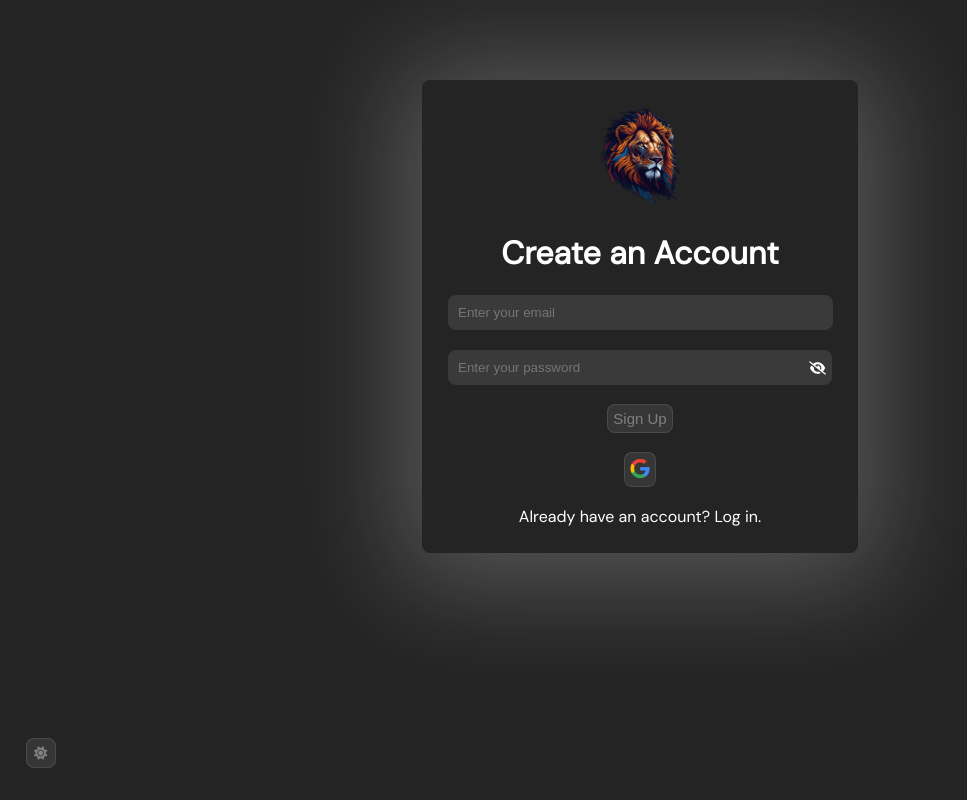
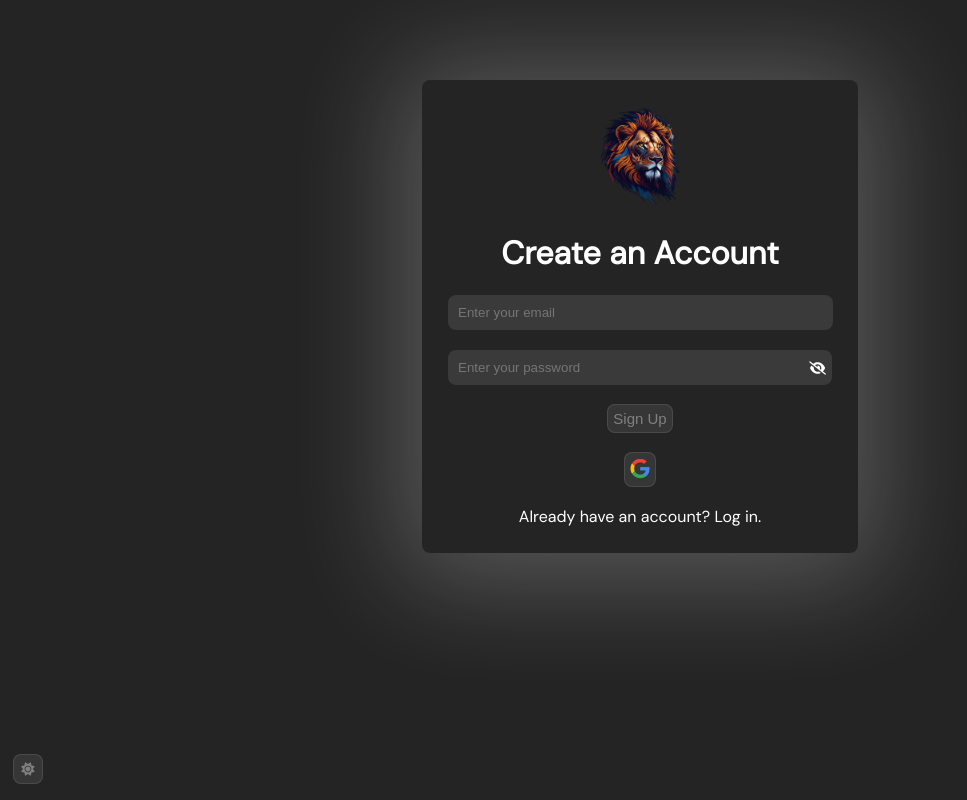
Before and after one commit to DaviesOwonibi/Prison-Network, a React (Vite) app: page / in a window 1280 px wide. Shown: the whole page, without its empty margins (0-967 px from the left). Built offline with nearby package versions, Linux system fonts and the light colour scheme; no server answers.

Commit message:
fixed theme btn css

```diff
--- a/src/components/AuthDetails.tsx
+++ b/src/components/AuthDetails.tsx
@@ -62,7 +62,7 @@ const AuthDetails = () => {
 	};
 
 	return (
-		<div className="cont">
+		<div>
 			{authUser ? (
 				<ChatApp
 					profilePicture={photoPicURL}
@@ -70,6 +70,7 @@ const AuthDetails = () => {
 					email={userEmail}
 				/>
 			) : (
+				<div className="cont">
 					<div className="authentication">
 						{hidden ? (
 							<>
@@ -105,8 +106,9 @@ const AuthDetails = () => {
 							</>
 						)}
 					</div>
+					<ThemeBtn />
+				</div>
 			)}
-			<ThemeBtn />
 		</div>
 	);
 };
--- a/src/index.css
+++ b/src/index.css
@@ -298,8 +298,8 @@ inputwebkit-autofill:focus {
 
 .cont .theme-btn {
 	position: absolute;
-	left: 2%;
-	bottom: 2%;
+	bottom: 0;
+	left: 1%;
 }
 
 .sidebar .bottom-part {
```
Lines whose indentation alone changed are shown as unchanged.
